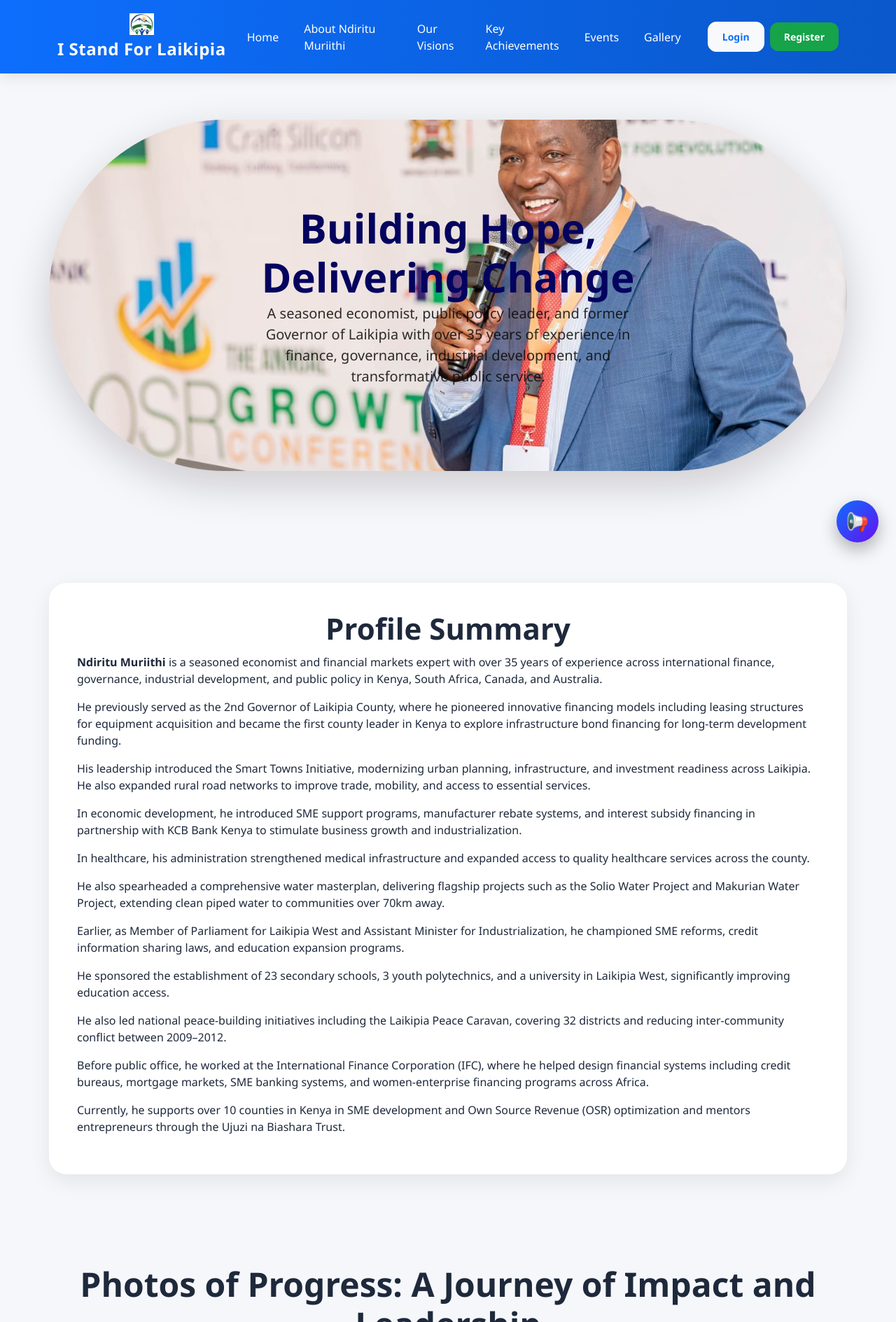
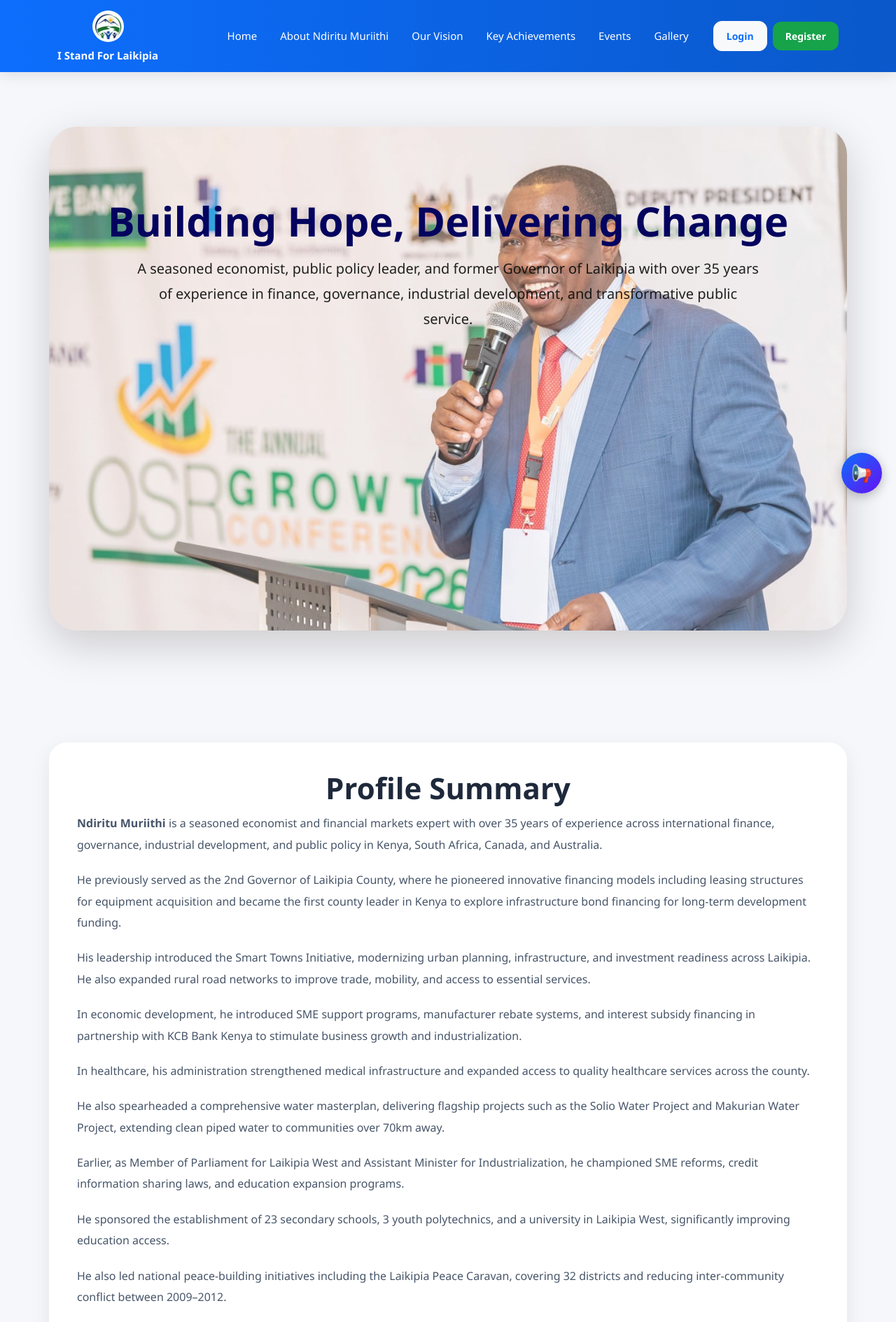
Before and after one commit to zumatech1540/volunteer, a Django app: page /about/ in a window 1280 px wide. Shown: the top 1889 px of the page at 70% size. Run offline with Django 5.2, Linux system fonts and the light colour scheme.

Commit message:
Improved responsive design and updated homepage sections

```diff
--- a/accounts/templates/accounts/about.html
+++ b/accounts/templates/accounts/about.html
@@ -30,31 +30,39 @@
 .about-hero{
     position: relative;
     overflow: hidden;
-    border-radius: 350px;
-    padding: 120px 300px;
+    border-radius: 40px;
+    padding: 100px 60px;
     text-align: center;
     color: #04045f;
 
     background:
-
+        linear-gradient(rgba(255,255,255,0.2), rgba(255,255,255,0.2)),
         url("{% static 'projects/her.jpg' %}");
 
     background-size: cover;
     background-position: center;
+    background-repeat: no-repeat;
+
+    background-color: #f8fafc;
+
+    min-height: 90vh;
+
     box-shadow: 0 20px 60px rgba(27, 2, 2, 0.18);
 }
 
 .about-hero h1{
     font-size: 58px;
     font-weight: 800;
-    margin-bottom: 3px;
+    margin-bottom: 15px;
+    line-height: 1.2;
 }
 
 .about-hero p{
     font-size: 20px;
     max-width: 900px;
     margin: auto;
-    color: rgba(9, 10, 9, 0.85);
+    color: rgba(9, 10, 9, 0.9);
+    line-height: 1.8;
 }
 
 /* ================= CARD ================= */
@@ -65,31 +73,49 @@
     box-shadow: 0 10px 30px rgba(0,0,0,0.08);
 }
 
-/* ================= ACHIEVEMENTS ================= */
-.ach-card{
-    background: #fff;
-    border-radius: 20px;
-    padding: 25px;
-    box-shadow: 0 8px 25px rgba(0,0,0,0.08);
-    height: 100%;
-    transition: 0.3s;
-    border-left: 5px solid #16a34a;
+.section-box p{
+    line-height: 1.9;
+    color: #475569;
+    margin-bottom: 20px;
+    font-size: 16px;
 }
 
-.ach-card:hover{
-    transform: translateY(-8px);
+/* ================= ACHIEVEMENTS ================= */
+.achievement-card{
+    background: #fff;
+    border-radius: 24px;
+    overflow: hidden;
+    box-shadow: 0 10px 30px rgba(0,0,0,0.08);
+    transition: all 0.4s ease;
+    height: 100%;
 }
 
-.ach-title{
-    font-weight: 700;
-    margin-bottom: 10px;
-    color: #0f172a;
+.achievement-card:hover{
+    transform: translateY(-10px);
+    box-shadow: 0 18px 40px rgba(0,0,0,0.15);
 }
 
-.ach-text{
-    color: #64748b;
-    font-size: 14.5px;
-    line-height: 1.7;
+.achievement-image{
+    width: 100%;
+    height: 250px;
+    object-fit: cover;
+}
+
+.achievement-content{
+    padding: 25px;
+}
+
+.achievement-title{
+    font-weight: 700;
+    margin-bottom: 15px;
+    color: #111;
+    font-size: 22px;
+}
+
+.achievement-text{
+    color: #555;
+    line-height: 1.8;
+    font-size: 15px;
 }
 
 /* ================= STATS ================= */
--- a/accounts/templates/accounts/base.html
+++ b/accounts/templates/accounts/base.html
@@ -21,22 +21,6 @@
 
     <style>
 
-
-
-        .navbar-logo {
-    width: 35px;      /* make it small */
-    height: 35px;     /* keeps it square */
-    object-fit: contain;
-}
-
-        .hero-overlay{
-    position:absolute;
-    top:0;
-    left:0;
-    width:100%;
-    height:100%;
-
-}
         *{
             margin:0;
             padding:0;
@@ -47,7 +31,7 @@
             font-family:'Segoe UI', sans-serif;
             background:#f5f7fb;
             color:#1e293b;
-            padding-top:75px;
+            padding-top:85px;
             overflow-x:hidden;
         }
 
@@ -61,37 +45,75 @@
 
         .navbar{
             background:linear-gradient(90deg,#0d6efd,#0a58ca);
-            padding:12px 0;
+            padding:10px 0;
             box-shadow:0 4px 20px rgba(0,0,0,0.1);
         }
 
+        .navbar .container{
+            display:flex;
+            align-items:center;
+        }
+
+        /* LOGO */
         .navbar-brand{
+            display:flex;
+            align-items:center;
+            gap:10px;
             color:white !important;
             font-weight:700;
-            font-size:24px;
-            letter-spacing:0.5px;
+            max-width:220px;
         }
 
-        .navbar-brand span{
-            color:#ffd43b;
+        .navbar-logo{
+            width:45px;
+            height:45px;
+            object-fit:contain;
+            border-radius:50%;
+            background:white;
+            padding:2px;
+            flex-shrink:0;
         }
 
+        .brand-text{
+            font-size:15px;
+            line-height:1.2;
+            font-weight:700;
+            color:white;
+            white-space:normal;
+        }
+
+        /* NAV LINKS */
         .nav-link{
             color:white !important;
-            margin-right:8px;
-            padding:8px 14px !important;
+            margin-right:5px;
+            padding:10px 14px !important;
             border-radius:10px;
             transition:0.3s;
             font-weight:500;
+            font-size:15px;
+            text-align:center;
         }
 
         .nav-link:hover{
             background:rgba(255,255,255,0.15);
-            transform:translateY(-2px);
         }
 
         .nav-link.active{
             background:rgba(255,255,255,0.2);
+        }
+
+        /* MOBILE NAV */
+        .navbar-toggler{
+            border:none;
+            padding:6px 10px;
+        }
+
+        .navbar-toggler:focus{
+            box-shadow:none;
+        }
+
+        .navbar-collapse{
+            transition:0.3s ease;
         }
 
         .dropdown-menu{
@@ -111,13 +133,10 @@
             padding-left:20px;
         }
 
-        /* =====================================
-                BUTTONS
-        ===================================== */
-
+        /* BUTTONS */
         .btn{
             border-radius:12px;
-            padding:10px 20px;
+            padding:10px 18px;
             font-weight:600;
             transition:0.3s;
         }
@@ -139,76 +158,54 @@
             background:#15803d;
         }
 
-        /* =====================================
-                CONTENT AREA
-        ===================================== */
-
+        /* MAIN CONTENT */
         .main-content{
             min-height:70vh;
         }
 
-        /* =====================================
-                ALERTS
-        ===================================== */
-
+        /* ALERTS */
         .alert{
             border:none;
             border-radius:14px;
         }
 
+        /* FLOATING BUTTONS */
+        .ground-voice-float,
+        .whatsapp-float{
+            position:fixed;
+            width:58px;
+            height:58px;
+            border-radius:50%;
+            display:flex;
+            align-items:center;
+            justify-content:center;
+            color:white;
+            text-decoration:none;
+            z-index:9999;
+            box-shadow:0 4px 15px rgba(0,0,0,0.25);
+            transition:0.3s;
+        }
 
+        .ground-voice-float{
+            bottom:95px;
+            right:20px;
+            background:linear-gradient(135deg,#0d6efd,#6610f2);
+            font-size:24px;
+        }
 
-        .ground-voice-float {
-    position: fixed;
-    bottom: 25px;
-    right: 25px;
-    width: 60px;
-    height: 60px;
-    background: linear-gradient(135deg, #0d6efd, #6610f2);
-    color: white;
-    font-size: 26px;
-    display: flex;
-    align-items: center;
-    justify-content: center;
-    border-radius: 50%;
-    box-shadow: 0 10px 25px rgba(0,0,0,0.3);
-    text-decoration: none;
-    z-index: 9999;
-    transition: all 0.3s ease;
-}
+        .whatsapp-float{
+            bottom:20px;
+            right:20px;
+            background:#25D366;
+            font-size:28px;
+        }
 
-.ground-voice-float:hover {
-    transform: scale(1.1);
-    box-shadow: 0 15px 30px rgba(0,0,0,0.4);
-}
-        .whatsapp-float {
-    position: fixed;
-    bottom: 20px;
-    right: 20px;
-    background: #25D366;
-    color: white;
-    width: 60px;
-    height: 60px;
-    border-radius: 50%;
-    display: flex;
-    align-items: center;
-    justify-content: center;
-    font-size: 30px;
-    box-shadow: 0 4px 10px rgba(0,0,0,0.3);
-    z-index: 999;
-    text-decoration: none;
-}
+        .ground-voice-float:hover,
+        .whatsapp-float:hover{
+            transform:scale(1.08);
+        }
 
-.whatsapp-float:hover {
-    background: #1ebe5d;
-    transform: scale(1.05);
-    transition: 0.2s;
-}
-
-        /* =====================================
-                FOOTER
-        ===================================== */
-
+        /* FOOTER */
         .footer{
             background:#0f172a;
             color:#e2e8f0;
@@ -369,7 +444,7 @@
                 </li>
                 <li class="nav-item">
     <a class="nav-link" href="{% url 'vision' %}">
-       Our Visions
+       Our Vision
     </a>
 </li>
 <li class="nav-item">
--- a/accounts/templates/accounts/ground_voice.html
+++ b/accounts/templates/accounts/ground_voice.html
@@ -51,7 +51,7 @@
                         </div>
 
                         <button class="btn btn-danger w-100">
-                            Submit Grievance
+                            Submit to Grievances
                         </button>
 
                     </form>
--- a/accounts/templates/accounts/home.html
+++ b/accounts/templates/accounts/home.html
@@ -640,11 +640,11 @@
          data-aos="zoom-in">
 
         <h2 class="fw-bold mb-3">
-            Engage With the Movement
+            Engage in the Movement
         </h2>
 
         <p class="mb-4" style="font-size: 1.1rem; opacity: 0.9;">
-           Report issues, share feedback, and connect with leadership in real time.
+            Share feedback,share photos and connect with leadership in real time.
         </p>
 
         <a href="{% url 'register' %}"
```
Also changed, not shown: other parts of accounts/templates/accounts/about.html (+147 -7 lines), other parts of accounts/templates/accounts/base.html (+83 -5 lines).
